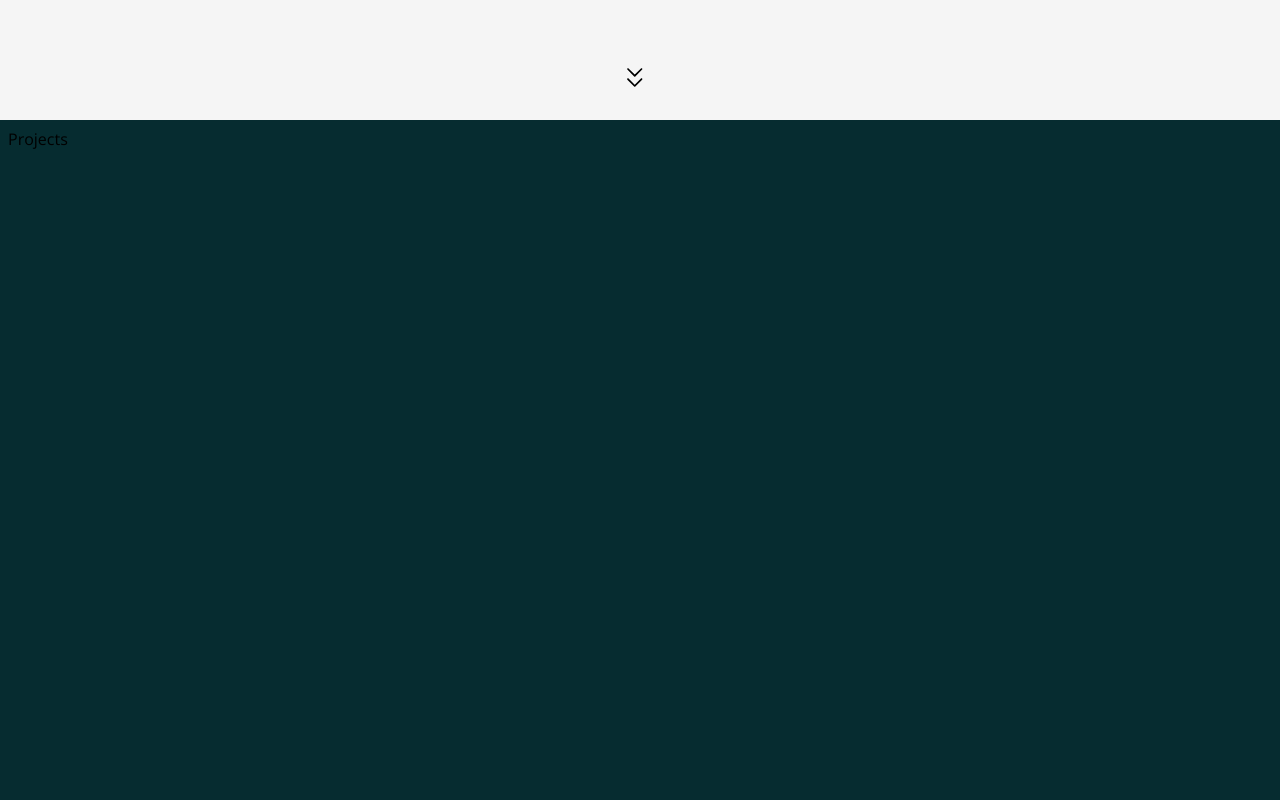
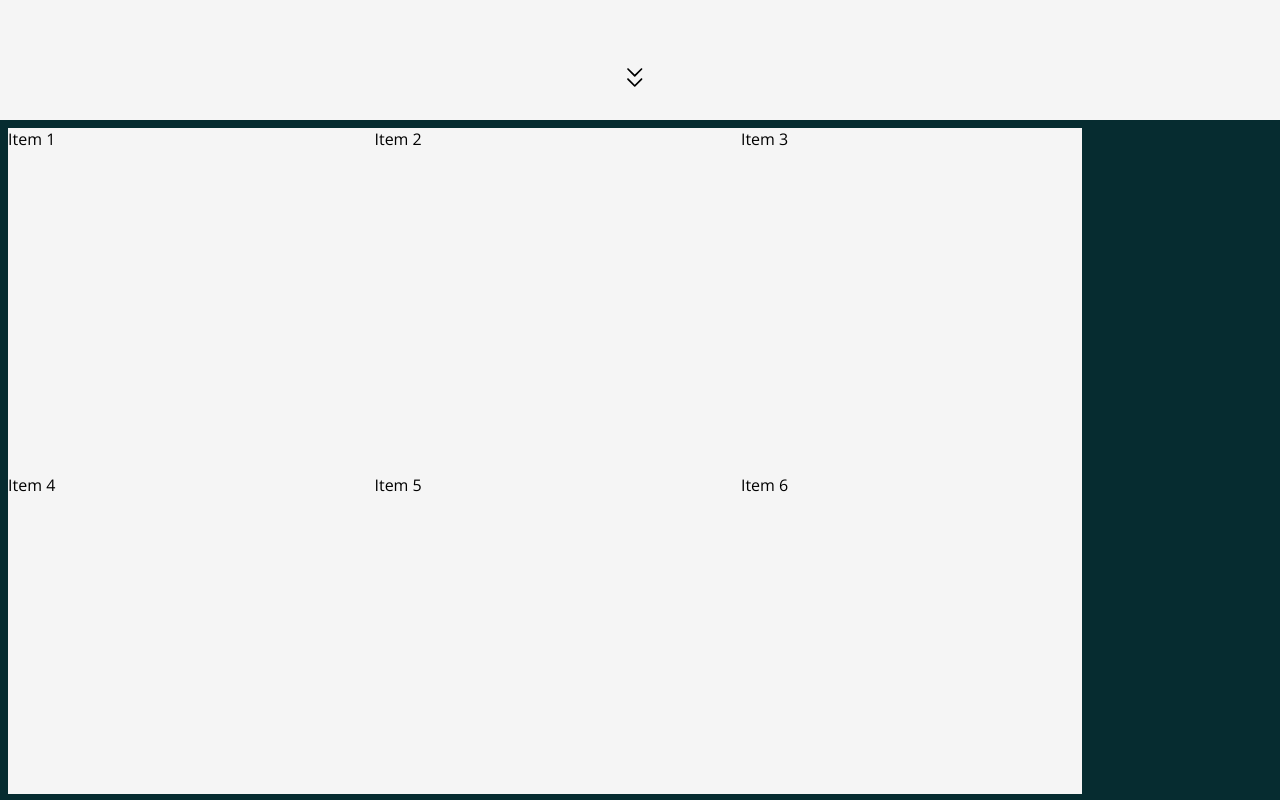
Before and after one commit to Adriantutuianu/personal-website, a React (Create React App) app: page / in a window 1280 px wide. Shown: the part 1480-2280 px from the top of the page. Built offline with nearby package versions, Linux system fonts and the light colour scheme.

Commit message:
Added grid in projects section

```diff
--- a/src/Sections/Projects.js
+++ b/src/Sections/Projects.js
@@ -7,7 +7,14 @@ const Projects = ({ setTitle }) => {
   return (
     <Element name="projects-section" id="projects" className="section">
       {" "}
-      Projects
+      <div className="projects-grid">
+        <div class="item item1">Item 1</div>
+        <div class="item item2">Item 2</div>
+        <div class="item item3">Item 3</div>
+        <div class="item item4">Item 4</div>
+        <div class="item item5">Item 5</div>
+        <div class="item item6">Item 6</div>
+      </div>
       <ScrollTo
         destination={"contact-section"}
         title={"Contact - Adrian Tut"}
--- a/src/Sections/projects.scss
+++ b/src/Sections/projects.scss
@@ -1,5 +1,18 @@
 #projects {
   background: var(--primary-color);
+  .projects-grid {
+    display: grid;
+    grid-template-columns: repeat(3, 1fr);
+    grid-template-rows: repeat(2, 1fr);
+    gap: 25px 25px;
+
+    background-color: var(--fourth-color);
+    height: 85%;
+    width: 85%;
+    // grid-template-areas:
+    //   ". . ."
+    //   ". . .";
+  }
   .arrow-scroll {
     color: var(--fourth-color);
   }
```
